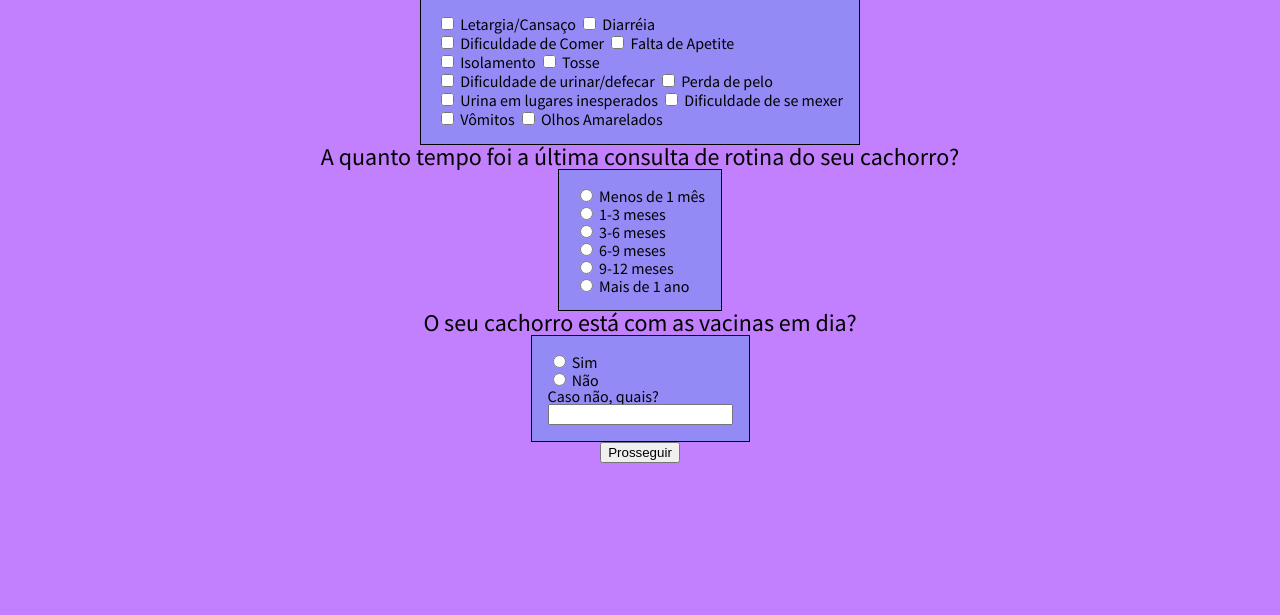
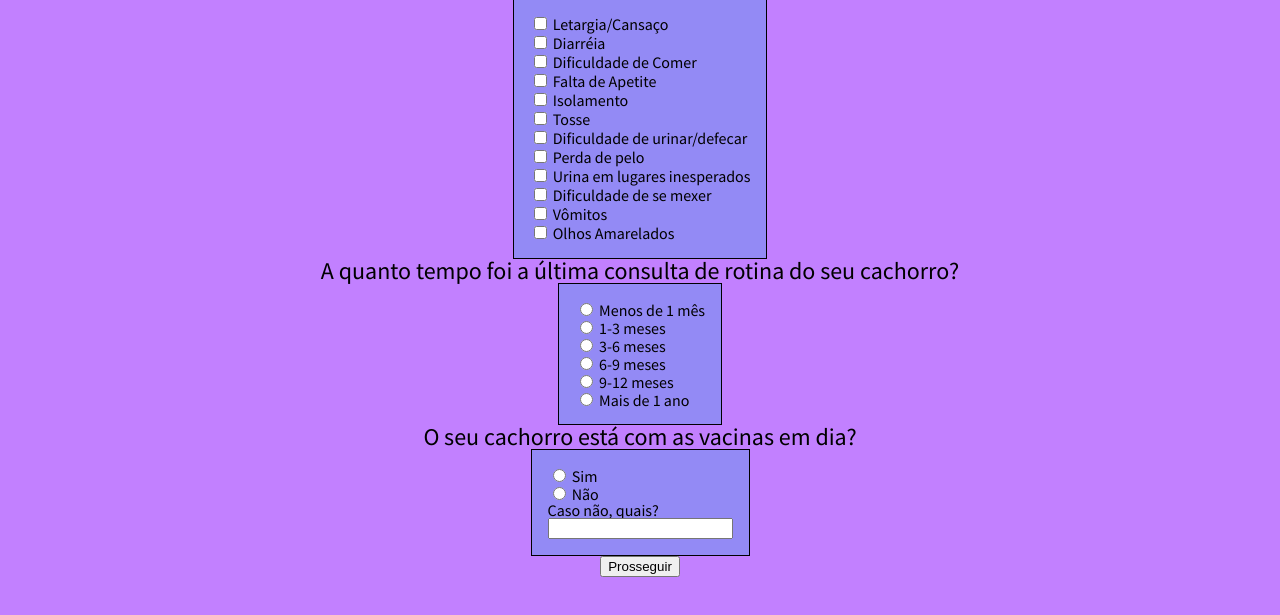
Before and after one commit to arthurchieppe/arthurchieppe.github.io, a plain HTML site: page html/Questionário2.html in a window 1280 px wide. Shown: the part 83-698 px from the top of the page. Drawn offline with Linux system fonts and the light colour scheme.

Commit message:
Corrigindo formatação

```diff
--- a/html/Questionário2.html
+++ b/html/Questionário2.html
@@ -19,27 +19,27 @@
             <h2>Quais os principais sintomas que seu cachorro está sentindo?(Selecione todas que se aplica)</h2>
             <form name = "sintomas" class = "opcoes">
                 <input type = "checkbox">
-                <label>Letargia/Cansaço</label>
+                <label>Letargia/Cansaço</label><br>
                 <input type = "checkbox">
                 <label>Diarréia</label><br>
                 <input type = "checkbox">
-                <label>Dificuldade de Comer</label>
+                <label>Dificuldade de Comer</label><br>
                 <input type = "checkbox">
                 <label>Falta de Apetite</label><br>
                 <input type = "checkbox">
-                <label>Isolamento</label>
+                <label>Isolamento</label><br>
                 <input type = "checkbox">
                 <label>Tosse</label><br>
                 <input type = "checkbox">
-                <label>Dificuldade de urinar/defecar</label>
+                <label>Dificuldade de urinar/defecar</label><br>
                 <input type = "checkbox">
                 <label>Perda de pelo</label><br>
                 <input type = "checkbox">
-                <label>Urina em lugares inesperados</label>
+                <label>Urina em lugares inesperados</label><br>
                 <input type = "checkbox">
                 <label>Dificuldade de se mexer</label><br>
                 <input type = "checkbox">
-                <label>Vômitos</label>
+                <label>Vômitos</label><br>
                 <input type = "checkbox">
                 <label>Olhos Amarelados</label><br>
             </form>
```
